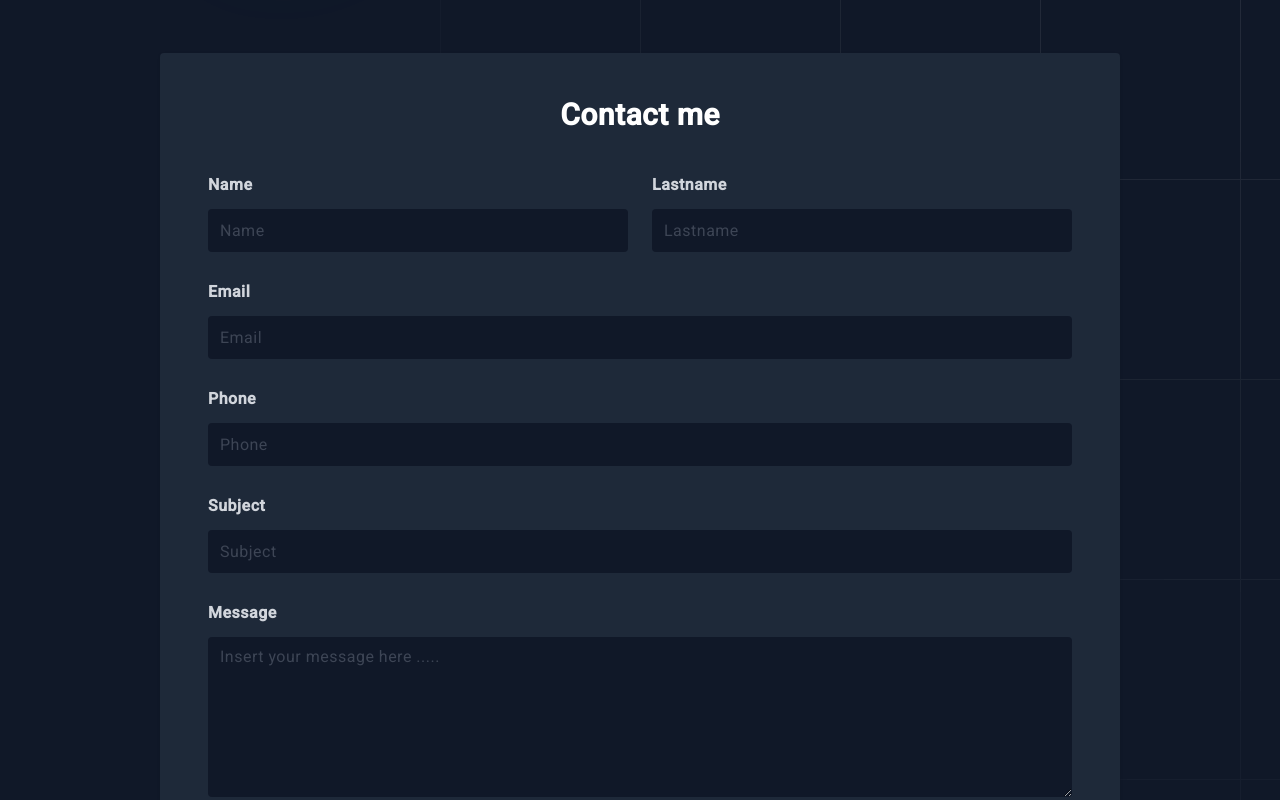
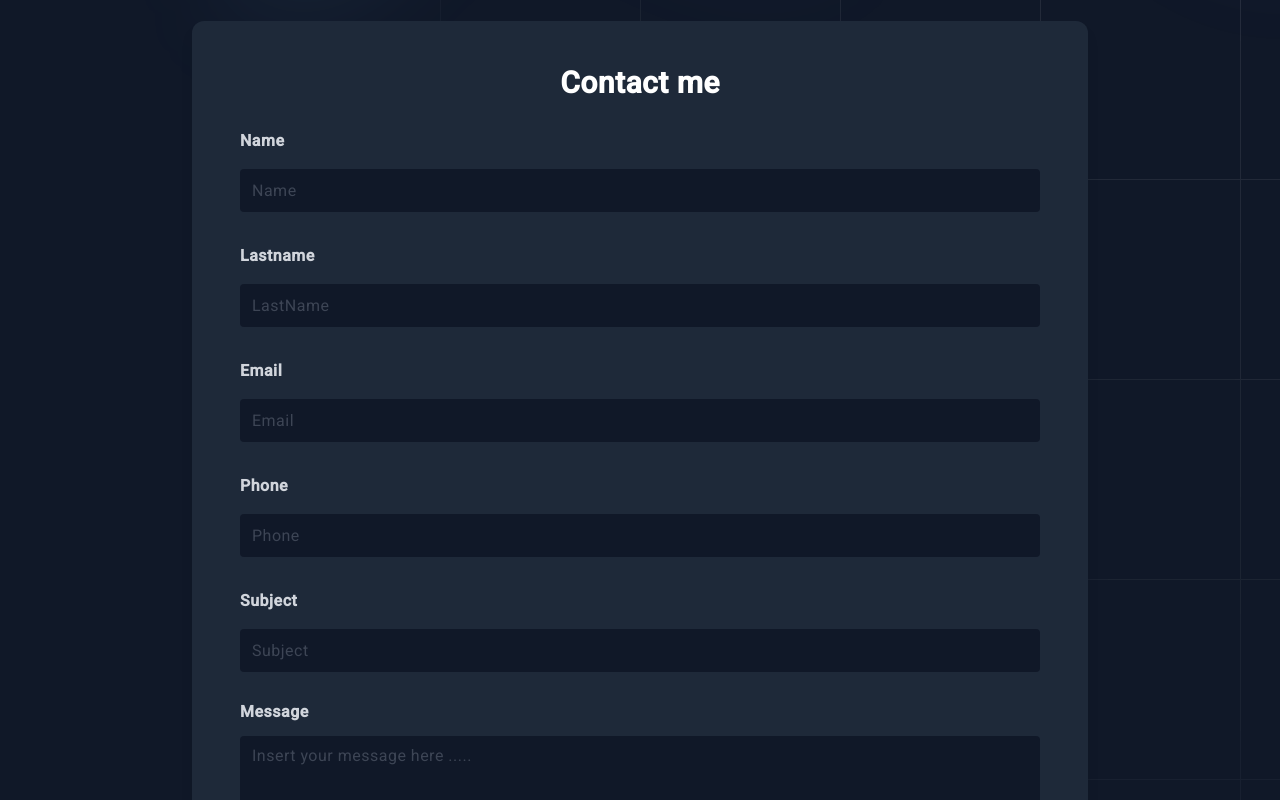
Before and after one commit to yclicourt/reiko-llc-frontend, an Angular app: page / in a window 1280 px wide. Shown: the part 1620-2420 px from the top of the page. Built offline with nearby package versions, Linux system fonts and the light colour scheme.

Commit message:
fix: Fixing contact form , and adjust mode responsive to home view

```diff
--- a/src/app/components/services-component/services-component.component.html
+++ b/src/app/components/services-component/services-component.component.html
@@ -47,7 +47,7 @@
     </header>
     <!-- End heading -->
     <!-- row -->
-    <div class="flex flex-wrap flex-row -mx-4 text-center">
+    <div class="flex flex-wrap justify-center -mx-4 text-center">
       <div
         class="flex-shrink px-4 max-w-full w-full sm:w-1/2 lg:w-1/3 lg:px-6 wow fadeInUp"
         data-wow-duration="1s"
--- a/src/app/features/contact/contact.component.html
+++ b/src/app/features/contact/contact.component.html
@@ -1,5 +1,5 @@
 <!-- component -->
-<div class="w-full h-screen mt-100 transparent" id="contact">
+<div class="w-full min-h-screen flex items-center justify-center px-6 sm:px-6 lg:px-8 py-20" id="contact">
   <svg
     class="absolute inset-0 -z-10 h-full w-full stroke-white/10 [mask-image:radial-gradient(100%_100%_at_top_right,white,transparent)]"
     aria-hidden="true"
@@ -29,145 +29,139 @@
       fill="url(#983e3e4c-de6d-4c3f-8d64-b9761d1534cc)"
     />
   </svg>
-  <div class="max-w-5xl mx-auto px-6 sm:px-6 lg:px-8 mb-12">
-    <div class="bg-gray-800 w-full shadow rounded p-8 sm:p-12 -mt-72">
-      <p class="text-3xl font-bold leading-7 text-center text-white">
+    <div class="max-w-4xl w-full bg-gray-800 shadow-lg rounded-xl p-8 sm:p-12">
+      <p class="text-3xl font-bold leading-7 text-center mb-8 text-white">
         Contact me
       </p>
       <form [formGroup]="contactForm">
-        <div class="md:flex items-center mt-12">
-          <div class="w-full md:w-1/2 flex flex-col">
+        <!-- Input Name -->
+        <div class="md:flex items-center mt-8">
+          <div class="relative w-full">
             <label class="font-semibold leading-none text-gray-300">Name</label>
+
+            <span
+              *ngIf="hasErrors('name', 'required')"
+              class="absolute top-0 right-0 text-red-500 text-sm"
+            >
+              Name should not be empty
+            </span>
+
             <input
               type="text"
-              class="leading-none text-gray-500 p-3 focus:outline-none focus:ring-2 focus:ring-blue-700 mt-4 border-0 bg-gray-900 rounded"
+              class="leading-none text-gray-500 p-3 focus:outline-none focus:ring-2 focus:ring-blue-700 mt-4 border-0 bg-gray-900 rounded w-full"
               placeholder="Name"
               formControlName="name"
-              [ngClass]="{
-                'is-invalid ':
-                  hasErrors('name', 'required') || hasErrors('name', 'name')
-              }"
             />
-            @if (hasErrors('name','required')) {
-
-            <span class="text-red-500 font-sans"
-              >"Name should not be empty"</span
-            >
-            }
           </div>
-          <div class="w-full md:w-1/2 flex flex-col md:ml-6 md:mt-0 mt-4">
+        </div>
+        <!-- Input Lastname -->
+        <div class="md:flex items-center mt-8">
+          <div class="relative w-full">
             <label class="font-semibold leading-none text-gray-300"
               >Lastname</label
             >
+
+            <span
+              *ngIf="hasErrors('lastname', 'required')"
+              class="absolute top-0 right-0 text-red-500 text-sm"
+            >
+              Lastname should not be empty
+            </span>
+
             <input
-              type="email"
-              class="leading-none text-gray-500 p-3 focus:outline-none focus:ring-2 focus:ring-blue-700 mt-4 border-0 bg-gray-900 rounded"
-              placeholder="Lastname"
+              type="text"
+              class="leading-none text-gray-500 p-3 focus:outline-none focus:ring-2 focus:ring-blue-700 mt-4 border-0 bg-gray-900 rounded w-full"
+              placeholder="LastName"
               formControlName="lastname"
-              [ngClass]="{
-                'is-invalid ':
-                  hasErrors('lastname', 'required') ||
-                  hasErrors('lastname', 'lastname')
-              }"
             />
-            @if (hasErrors('lastname','required')) {
-
-            <span class="text-red-500 font-sans"
-              >"Lastname should not be empty"</span
-            >
-            }
           </div>
         </div>
+        <!-- Input Email -->
         <div class="md:flex items-center mt-8">
-          <div class="w-full flex flex-col">
+          <div class="relative w-full">
             <label class="font-semibold leading-none text-gray-300"
               >Email</label
             >
+
+            <span
+              *ngIf="hasErrors('email', 'required')"
+              class="absolute top-0 right-0 text-red-500 text-sm"
+            >
+              Email should not be empty
+            </span>
+
+            <input
+              type="email"
+              class="leading-none text-gray-500 p-3 focus:outline-none focus:ring-2 focus:ring-blue-700 mt-4 border-0 bg-gray-900 rounded w-full"
+              placeholder="Email"
+              formControlName="email"
+            />
+          </div>
+        </div>
+        <!-- Input Phone -->
+        <div class="md:flex items-center mt-8">
+          <div class="relative w-full">
+            <label class="font-semibold leading-none text-gray-300">Phone</label>
+
+            <span
+              *ngIf="hasErrors('phone', 'required')"
+              class="absolute top-0 right-0 text-red-500 text-sm"
+            >
+              Phone should not be empty
+            </span>
+
             <input
               type="text"
-              class="leading-none text-gray-500 p-3 focus:outline-none focus:ring-2 focus:ring-blue-700 mt-4 border-0 bg-gray-900 rounded"
-              placeholder="Email"
-              formControlName="email"
-              [ngClass]="{
-                'is-invalid ':
-                  hasErrors('email', 'required') || hasErrors('email', 'email')
-              }"
+              class="leading-none text-gray-500 p-3 focus:outline-none focus:ring-2 focus:ring-blue-700 mt-4 border-0 bg-gray-900 rounded w-full"
+              placeholder="Phone"
+              formControlName="phone"
             />
-            @if (hasErrors('email','required')) {
-
-            <span class="text-red-500 font-sans"
-              >"Email should not be empty"</span
-            >
-            }
           </div>
         </div>
+        <!-- Input Subject -->
         <div class="md:flex items-center mt-8">
-          <div class="w-full flex flex-col">
-            <label class="font-semibold leading-none text-gray-300"
-              >Phone</label
+          <div class="relative w-full">
+            <label class="font-semibold leading-none text-gray-300">Subject</label>
+
+            <span
+              *ngIf="hasErrors('subject', 'required')"
+              class="absolute top-0 right-0 text-red-500 text-sm"
             >
+              Subject should not be empty
+            </span>
+
             <input
               type="text"
-              class="leading-none text-gray-500 p-3 focus:outline-none focus:ring-2 focus:ring-blue-700 mt-4 border-0 bg-gray-900 rounded"
-              placeholder="Phone"
-              formControlName="phone"
-              [ngClass]="{
-                'is-invalid ':
-                  hasErrors('phone', 'required') || hasErrors('phone', 'phone')
-              }"
+              class="leading-none text-gray-500 p-3 focus:outline-none focus:ring-2 focus:ring-blue-700 mt-4 border-0 bg-gray-900 rounded w-full"
+              placeholder="Subject"
+              formControlName="subject"
             />
-            @if (hasErrors('phone','required')) {
-
-            <span class="text-red-500 font-sans"
-              >"Phone should not be empty"</span
-            >
-            }
           </div>
         </div>
-        <div class="md:flex items-center mt-8">
-          <div class="w-full flex flex-col">
-            <label class="font-semibold leading-none text-gray-300"
-              >Subject</label
-            >
-            <input
-              type="text"
-              class="leading-none text-gray-500 p-3 focus:outline-none focus:ring-2 focus:ring-blue-700 mt-4 border-0 bg-gray-900 rounded"
-              placeholder="Subject"
-              formControlName="subject"
-              [ngClass]="{
-                'is-invalid ':
-                  hasErrors('subject', 'required') ||
-                  hasErrors('subject', 'subject')
-              }"
-            />
-            @if (hasErrors('subject','required')) {
-
-            <span class="text-red-500 font-sans"
-              >"Subject should not be empty"</span
-            >
-            }
-          </div>
-        </div>
+        <!-- TextArea -->
         <div>
-          <div class="w-full flex flex-col mt-8">
+          <div class="w-full flex flex-col mt-8 relative">
             <label class="font-semibold leading-none text-gray-300"
               >Message</label
             >
+            <span
+              *ngIf="hasErrors('message', 'required')"
+              class="absolute top-0 right-0 text-red-500 text-sm"
+            >
+              Message should not be empty
+            </span>
+            <span
+              *ngIf="hasErrors('message', 'minlength')"
+              class="absolute top-0 right-0 text-red-500 text-sm"
+            >
+              Message must be at least 10 characters
+            </span>
             <textarea
               type="text"
-              class="h-40 text-base leading-none text-gray-500 p-3 focus:outline-none focus:ring-2 focus:ring-blue-700 mt-4 bg-gray-900 border-0 rounded"
+              class="h-20 text-base leading-none text-gray-500 p-3 focus:outline-none focus:ring-2 focus:ring-blue-700 mt-4 bg-gray-900 border-0 rounded"
               placeholder="Insert your message here ....."
               formControlName="message"
             ></textarea>
-            @if (hasErrors('message','required')) {
-            <span class="text-red-500 font-sans"
-              >Message should not be empty</span
-            >
-            } @if (hasErrors('message','minlength')) {
-            <span class="text-red-500 font-sans"
-              >Message must be at least 10 characters</span
-            >
-            }
           </div>
         </div>
         <!-- Loading State -->
@@ -207,5 +201,5 @@
         </div>
       </form>
     </div>
-  </div>
+
 </div>
--- a/src/app/pages/home/home.component.html
+++ b/src/app/pages/home/home.component.html
@@ -64,11 +64,7 @@
         <div
           class="mx-auto max-w-2xl flex-shrink-0 lg:mx-0 lg:max-w-xl lg:pt-8"
         >
-          <img
-            class="h-35"
-            src="/logo.png"
-            alt="Your Company"
-          />
+          <img class="h-35" src="/logo.png" alt="Your Company" />
           <h1
             class="mt-20 text-5xl font-bold tracking-tight text-white sm:text-6xl"
           >
@@ -92,9 +88,7 @@
             <img
               src="/header_reiko's_llc.jpg"
               alt="App screenshot"
-              width="2200"
-              height="1800"
-              class="w-[45rem] mt-40 rounded-md bg-white/5 shadow-2xl ring-1 ring-white/10"
+              class="w-full max-w-[45rem] h-auto mt-40 rounded-md bg-white/5 shadow-2xl ring-1 ring-white/10 object-cover"
             />
           </div>
         </div>
@@ -103,7 +97,7 @@
         <app-services-component />
       </section>
       <section>
-        <app-contact/>
+        <app-contact />
       </section>
       <button
         *ngIf="showScrollButton"
@@ -126,7 +120,7 @@
         </svg>
       </button>
       <section>
-      <app-footer/>
+        <app-footer />
       </section>
     </div>
   </section>
```
Lines whose indentation alone changed are shown as unchanged.
